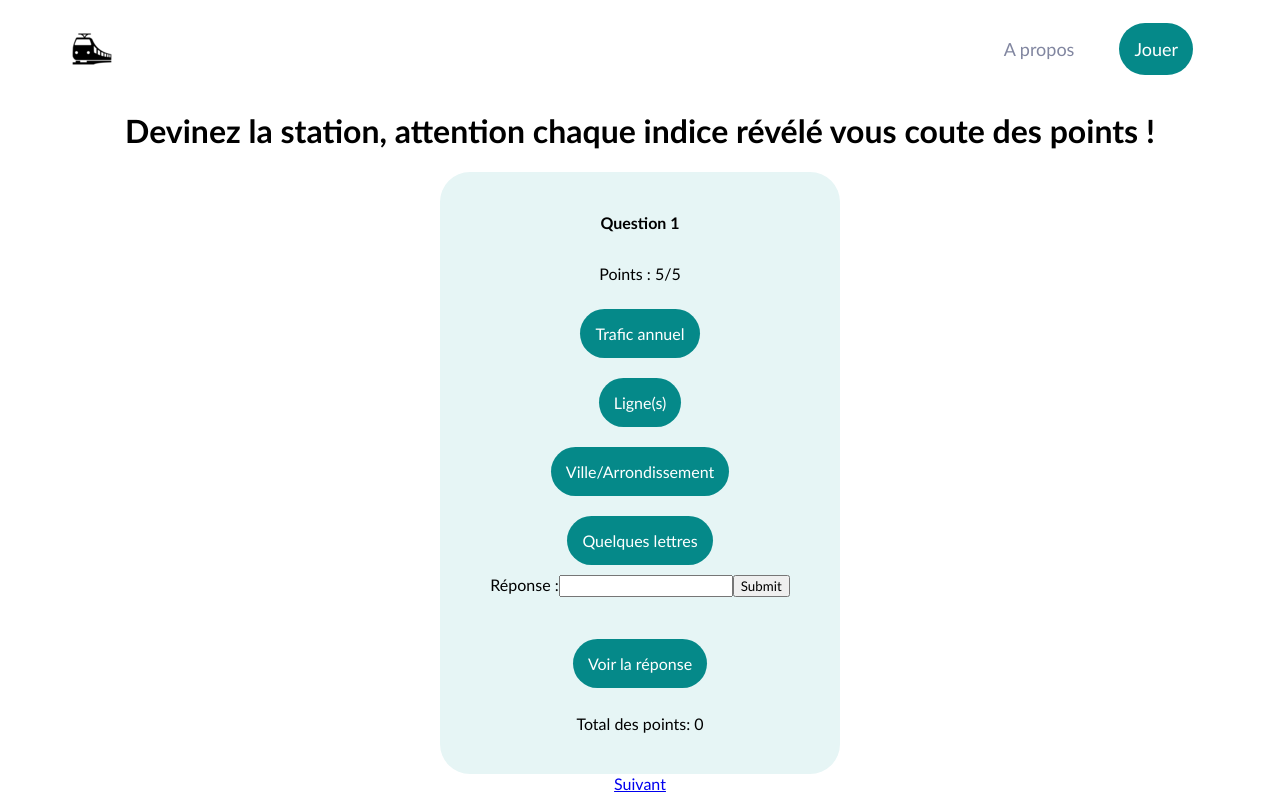
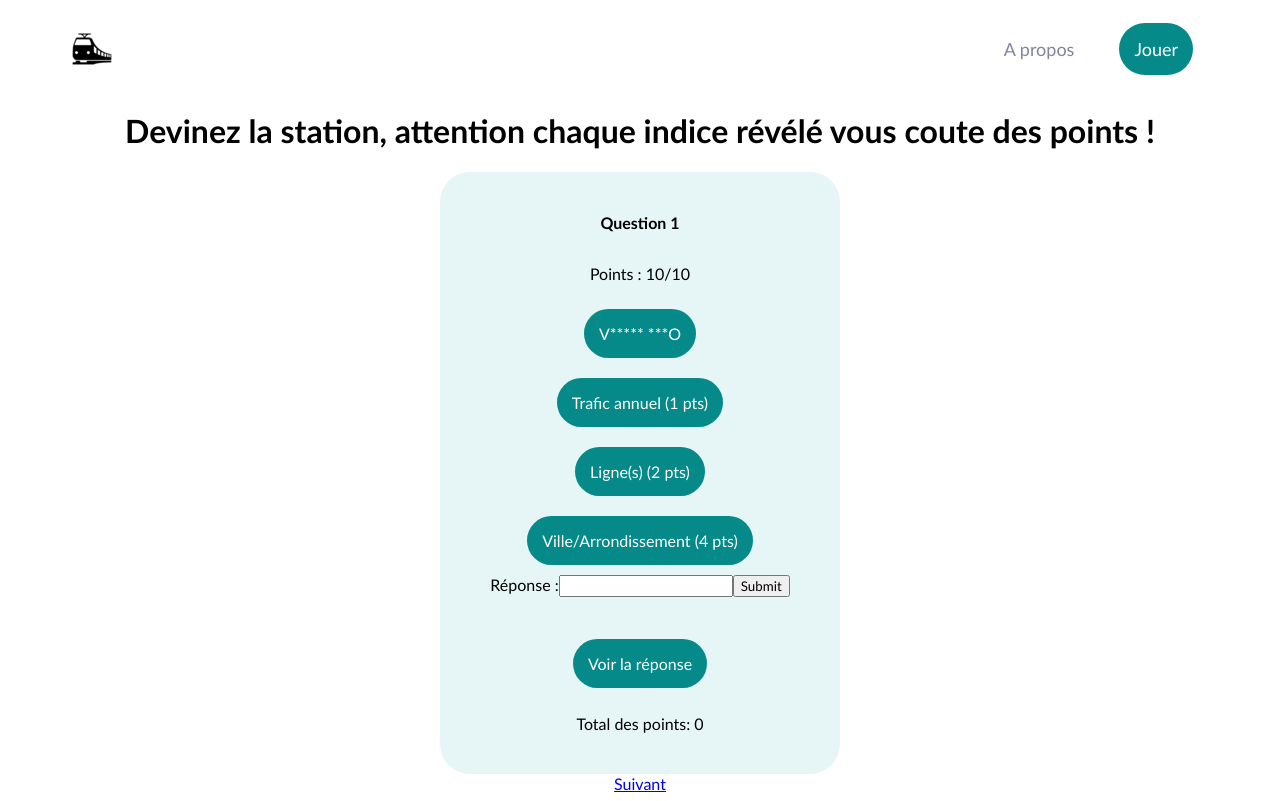
Before and after one commit to Vico4/MetroGame, a React (Create React App) app: page /survey/1 in a window 1280 px wide. Built offline with nearby package versions, Linux system fonts and the light colour scheme.

Commit message:
jeu plus facile et amélioration du systeme de points

```diff
--- a/src/components/Card/index.jsx
+++ b/src/components/Card/index.jsx
@@ -25,7 +25,7 @@ const CardWrapper = styled.div`
 
 function Card({number}) {
 
- const [points, setPoints] = useState(5)
+ const [points, setPoints] = useState(10)
  const [station, getStation] = useState({})
  const [stationClue, setStationClue] = useState()
  const [clueState, reveal] = useState([])
@@ -53,8 +53,8 @@ function Card({number}) {
   previous_tmp.push(dataNum)
   setPrevious(previous_tmp)
 
-  reveal([])
-  setPoints(5)
+  reveal(["","","","show",""])
+  setPoints(10)
   setStationClue(stationArr.join(''))
   setAnswer('')
   checkAnswer('')
@@ -66,9 +66,10 @@ console.log(station)
 console.log(data.length)
 
 function clueClick(clueName, id) {
+  const pointCost = [1, 2, 4]
   if(clueState[id] !== "show") {
   clueName === "Voir la réponse" ?
-      setPoints(0) : setPoints(points-1);
+      setPoints(0) : setPoints(points - pointCost[id]);
   const revealed = [...clueState]
   revealed[id] = "show"
   reveal(revealed);
@@ -99,17 +100,25 @@ function handleSubmit(e) {
     {number < 11 ?
     <CardWrapper>
       <p><b>Question {number}</b></p>
-      <p>Points : {points}/5</p>
+      <p>Points : {points}/10</p>
+      <Clue
+        id = {3}
+        clueName="Quelques lettres"
+        clueRevealed={stationClue}
+        setPoints={setPoints}
+        clueClick = {clueClick}
+        points= {points}
+        clueState = {clueState}/>
       <Clue
         id = {0}
-        clueName="Trafic annuel"
+        clueName="Trafic annuel (1 pts)"
         clueRevealed={station.trafic}
         clueClick = {clueClick}
         points= {points}
         clueState = {clueState}/>
       <Clue
         id = {1}
-        clueName="Ligne(s)"
+        clueName="Ligne(s) (2 pts)"
         clueRevealed={[station.correspondance_1,
         station.correspondance_2,
         station.correspondance_3,
@@ -121,21 +130,13 @@ function handleSubmit(e) {
         />
       <Clue
         id = {2}
-        clueName="Ville/Arrondissement"
+        clueName="Ville/Arrondissement (4 pts)"
         clueRevealed={station.ville === "Paris" ?
           station.arrondissement_pour_paris + "e" :
           station.ville}
           clueClick = {clueClick}
           points= {points}
           clueState = {clueState}/>
-      <Clue
-        id = {3}
-        clueName="Quelques lettres"
-        clueRevealed={stationClue}
-        setPoints={setPoints}
-        clueClick = {clueClick}
-        points= {points}
-        clueState = {clueState}/>
       {clueState[4] || points === 0 ? null :
       <form onSubmit={handleSubmit}>
         <label name="answer"> Réponse :
```
